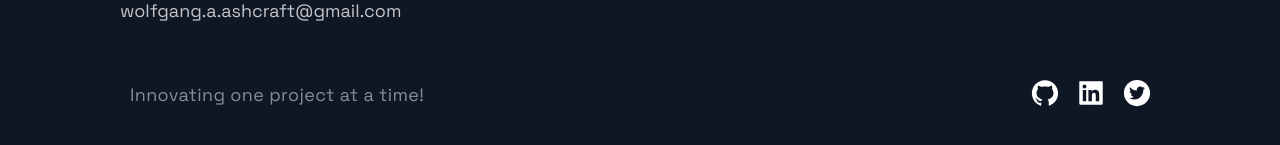
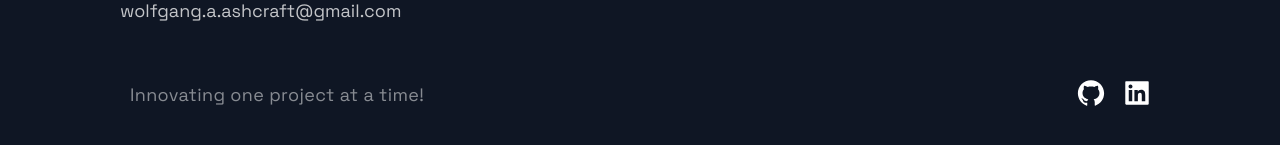
Before and after one commit to WolfgangA1/portfolio, a Next.js app: page / in a window 1280 px wide. Shown: the part 3313-3458 px from the top of the page. Built offline with nearby package versions, Linux system fonts and the light colour scheme.

Commit message:
Added my linkedin link

```diff
--- a/src/components/Footer/Footer.js
+++ b/src/components/Footer/Footer.js
@@ -25,12 +25,12 @@ const Footer = () => {
           <SocialIcons href="https://github.com">
             <AiFillGithub size="3rem" />
           </SocialIcons>
-          <SocialIcons href="https://linkedin.com">
+          <SocialIcons href="https://www.linkedin.com/in/wolfgang-ashcraft/">
             <AiFillLinkedin size="3rem" />
           </SocialIcons>
-          <SocialIcons href="https://twitter.com/WolfOg22">
+          {/* <SocialIcons href="https://twitter.com/WolfOg22">
             <AiFillTwitterCircle size="3rem" />
-          </SocialIcons>
+          </SocialIcons> */}
         </SocialContainer>
       </SocialIconsContainer>
     </FooterWrapper>
```
